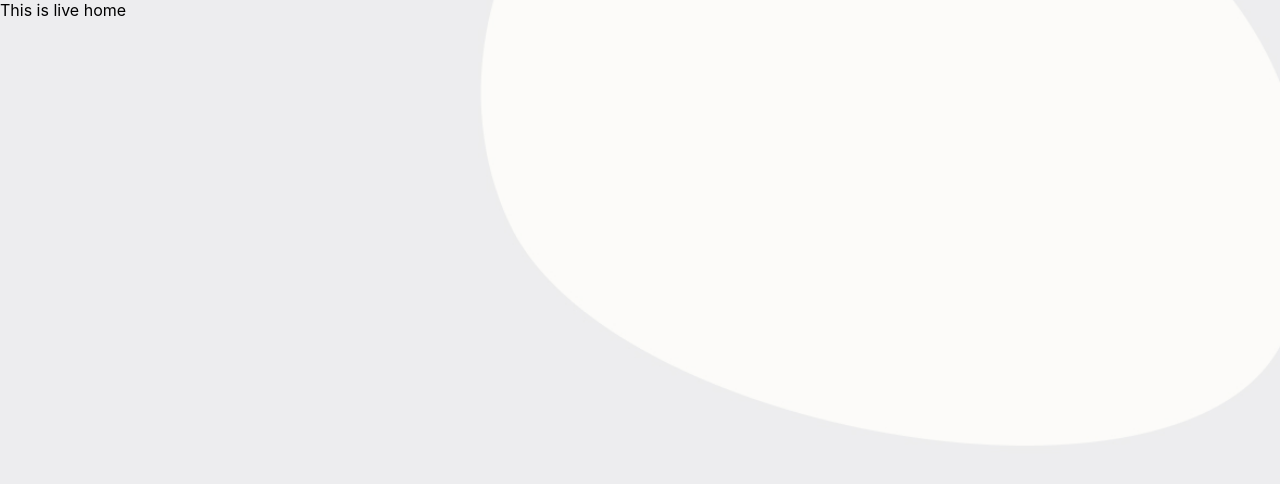
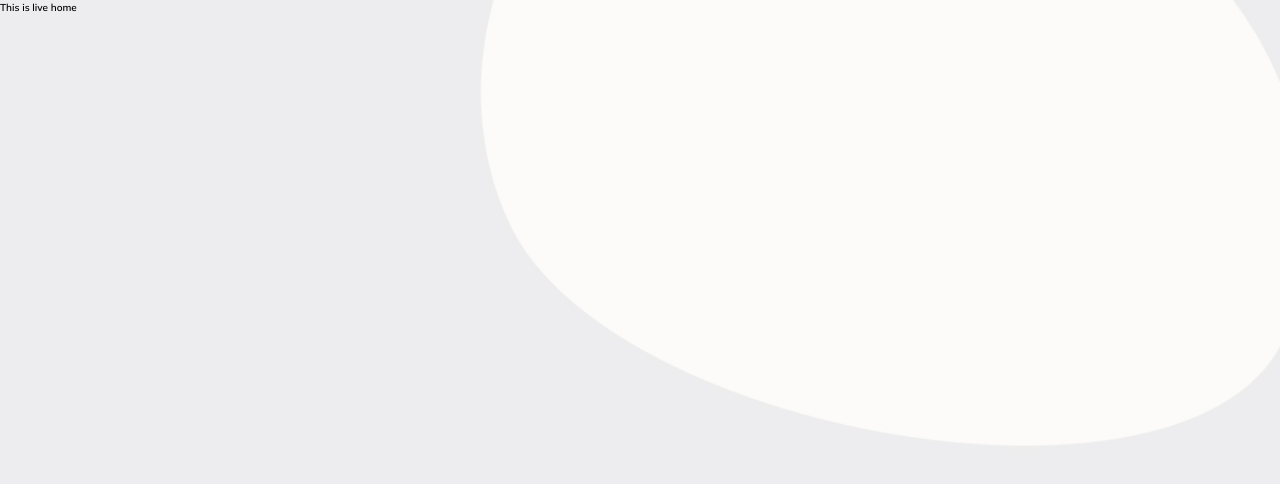
Before and after one commit to w3bh4ck/x-tsx, a React (Create React App) app: page / in a window 1280 px wide. Shown: the top 484 px of the page. Built offline with nearby package versions, Linux system fonts and the light colour scheme.

Commit message:
Core(_): add styled global config

```diff
--- a/src/App.css
+++ /dev/null
@@ -1,38 +0,0 @@
-.App {
-  text-align: center;
-}
-
-.App-logo {
-  height: 40vmin;
-  pointer-events: none;
-}
-
-@media (prefers-reduced-motion: no-preference) {
-  .App-logo {
-    animation: App-logo-spin infinite 20s linear;
-  }
-}
-
-.App-header {
-  background-color: #282c34;
-  min-height: 100vh;
-  display: flex;
-  flex-direction: column;
-  align-items: center;
-  justify-content: center;
-  font-size: calc(10px + 2vmin);
-  color: white;
-}
-
-.App-link {
-  color: #61dafb;
-}
-
-@keyframes App-logo-spin {
-  from {
-    transform: rotate(0deg);
-  }
-  to {
-    transform: rotate(360deg);
-  }
-}
--- a/src/index.css
+++ /dev/null
@@ -1,13 +0,0 @@
-body {
-  margin: 0;
-  font-family: -apple-system, BlinkMacSystemFont, 'Segoe UI', 'Roboto', 'Oxygen',
-    'Ubuntu', 'Cantarell', 'Fira Sans', 'Droid Sans', 'Helvetica Neue',
-    sans-serif;
-  -webkit-font-smoothing: antialiased;
-  -moz-osx-font-smoothing: grayscale;
-}
-
-code {
-  font-family: source-code-pro, Menlo, Monaco, Consolas, 'Courier New',
-    monospace;
-}
--- a/src/index.tsx
+++ b/src/index.tsx
@@ -1,11 +1,12 @@
 import React from 'react';
 import ReactDOM from 'react-dom';
-import './index.css';
 import App from './App';
 import reportWebVitals from './reportWebVitals';
+import { GlobalStyles } from './styles/GlobalStyles';
 
 ReactDOM.render(
   <React.StrictMode>
+    <GlobalStyles />
     <App />
   </React.StrictMode>,
   document.getElementById('root')
--- /dev/null
+++ b/src/styles/GlobalStyles.ts
@@ -0,0 +1,42 @@
+import { createGlobalStyle } from 'styled-components';
+
+export const GlobalStyles = createGlobalStyle`
+    @font-face {
+        font-family: "Mulish-Italics";
+        src: url("/fonts/Mulish-Italic-VariableFont_wght.ttf") format("woff");
+        font-style: normal;
+        font-weight: 700;
+    }
+    @font-face {
+        font-family: "Mulish-Regular";
+        src: url("/fonts/Mulish-VariableFont_wght.ttf") format("woff");
+        font-style: normal;
+        font-weight: 600;
+    }
+
+
+    html {
+        font-size: 10px;
+        --ff-body: "Mulish-Regular";
+        --ff-heading: "Mulish-Regular";
+        scroll-behavior: smooth;
+    }
+    *, ::before, ::after{
+        margin: 0;
+        padding: 0;
+        -webkit-font-smoothing: antialiased;
+        -moz-osx-font-smoothing: grayscale;
+        box-sizing: border-box;
+    }
+
+
+    body{
+        font-family: var(--ff-body);
+        -webkit-font-smoothing: antialiased;
+        -moz-osx-font-smoothing: grayscale;
+        box-sizing: border-box;
+        line-height: 1.6;
+        margin: 0;
+    }
+    }
+`;
```
Also changed, not shown: public/fonts/Mulish-Italic-VariableFont_wght.ttf (added), public/fonts/Mulish-VariableFont_wght.ttf (added).
